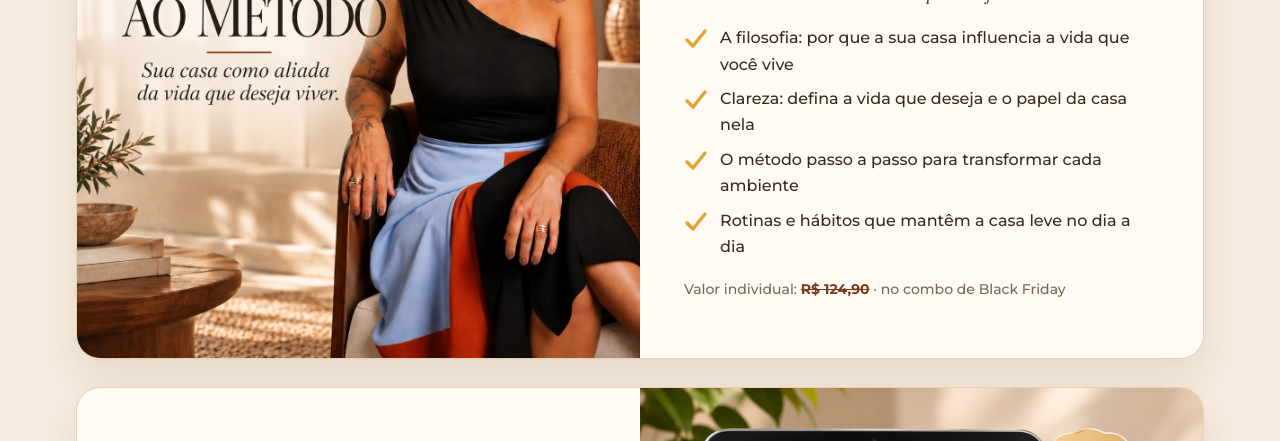
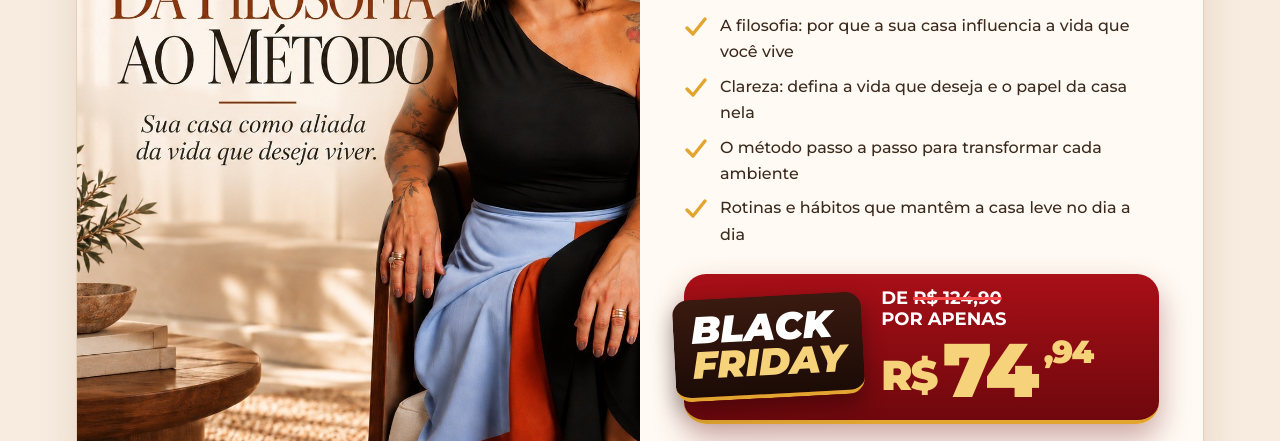
Before and after one commit to cassianopajewski77/Ci-black-, a plain HTML site: page index.html in a window 1280 px wide. Shown: the part 2996-3437 px from the top of the page. Drawn offline with nearby package versions, Linux system fonts and the light colour scheme.

Commit message:
Course card: Black Friday price banner (R$ 74,94) and keep creative title in frame
Co-Authored-By: Claude Opus 5.5 <noreply@anthropic.com>
Claude-Session: https://claude.ai/code/session_01YbXCMYVxnbqNk62GLDUHvb

```diff
--- a/index.html
+++ b/index.html
@@ -233,6 +233,7 @@
   .item.rev .item-img { order: 2; }
   .item-img { background: var(--cream-2); }
   .item-img img { width: 100%; height: 100%; object-fit: cover; }
+  .item:not(.rev) .item-img img { object-position: 12% 50%; }
   .item-body { padding: clamp(24px, 4vw, 44px); display: flex; flex-direction: column; justify-content: center; }
   .item-tag { display: inline-flex; align-items: center; gap: 10px; align-self: flex-start; background: linear-gradient(180deg, #a90f17, var(--red-deep)); color: #fff; border-radius: 999px; padding: 6px 14px; font-size: 12px; font-weight: 800; letter-spacing: .08em; text-transform: uppercase; }
   .item-tag svg { width: 18px; height: 18px; }
@@ -242,6 +243,21 @@
   .item .checks li { font-size: 16px; }
   .item .value { margin-top: 18px; font-size: 14px; color: var(--muted); }
   .item .value s { color: var(--brown); font-weight: 700; }
+  /* Faixa de preço Black Friday no card */
+  .bf-price { position: relative; display: flex; align-items: center; gap: 18px; margin-top: 26px; padding: 14px 22px 14px 0;
+    background: linear-gradient(180deg, #a90f17, var(--red-deep)); border-radius: 22px; border-bottom: 4px solid var(--gold);
+    box-shadow: 0 14px 30px rgba(110,8,13,.35); color: #fff; }
+  .bf-price .tag { flex: none; margin: -24px 0 -24px -10px; padding: 14px 18px; border-radius: 16px; transform: rotate(-3deg);
+    background: linear-gradient(180deg, #3a1a10, #1c0b06); border-bottom: 4px solid var(--gold); box-shadow: 0 10px 22px rgba(0,0,0,.35);
+    font: italic 900 clamp(26px, 3vw, 38px)/.92 Montserrat, sans-serif; text-transform: uppercase; }
+  .bf-price .tag span { display: block; }
+  .bf-price .tag .g { color: var(--gold-light); }
+  .bf-price .txt { font: 700 clamp(14px, 1.5vw, 18px)/1.15 Montserrat, sans-serif; text-transform: uppercase; }
+  .bf-price .txt s { text-decoration-color: #ff4b4b; text-decoration-thickness: 3px; }
+  .bf-price .big { display: flex; align-items: flex-start; gap: 6px; color: var(--gold-light); font: 900 clamp(44px, 6vw, 76px)/.95 Montserrat, sans-serif; letter-spacing: -.02em; margin-top: 4px; }
+  .bf-price .big .rs { font-size: .55em; margin-top: .55em; }
+  .bf-price .big sup { font-size: .42em; margin-top: .1em; }
+  @media (max-width: 480px) { .bf-price { gap: 12px; padding-right: 14px; } .bf-price .tag { padding: 10px 12px; } }
   .feat-row { display: flex; gap: 18px; flex-wrap: wrap; margin-top: 18px; padding-top: 18px; border-top: 1px solid #e6d0b6; }
   .feat { display: flex; align-items: center; gap: 10px; font-family: "Cormorant Garamond", serif; font-size: 18px; font-weight: 600; color: var(--brown-dark); line-height: 1.1; }
   .feat svg { width: 34px; height: 34px; flex: none; }
@@ -464,7 +480,7 @@
             <h3>Casa Intencional<br><span class="b">Da Filosofia ao Método</span></h3>
             <p class="sub">Sua casa como aliada da vida que deseja viver.</p>
             <ul class="checks" id="modulos"></ul>
-            <div class="value" id="valor-curso"></div>
+            <div class="bf-price" id="valor-curso"></div>
           </div>
         </article>
         <article class="item rev reveal">
@@ -651,6 +667,7 @@ const CONFIG = {
   // Preços (em reais)
   valorCurso: 124.90,       // valor "cheio" do curso
   valorLivro: 24.90,        // valor "cheio" do livro
+  precoBlackCurso: 74.94,   // preço de Black Friday exibido no card do curso
   precoBlack: 89.88,        // preço do combo na Black Friday (à vista)
   parcelas: 10,
   valorParcela: null,       // valor da parcela que a Hotmart mostra (null = mostra só o preço à vista)
@@ -709,7 +726,12 @@ $("#price-inst").innerHTML = CONFIG.valorParcela ? `<small>${CONFIG.parcelas}x</
 $("#price-cash").textContent = CONFIG.valorParcela ? `ou ${brl(CONFIG.precoBlack)} à vista` : `à vista ou parcelado em até ${CONFIG.parcelas}x no cartão`;
 $("#price-save").textContent = `Economia de ${off}% na Black Friday`;
 $("#sticky-price").textContent = CONFIG.valorParcela ? `${CONFIG.parcelas}x ${brl(CONFIG.valorParcela)}` : brl(CONFIG.precoBlack);
-$("#valor-curso").innerHTML = `Valor individual: <s>${brl(CONFIG.valorCurso)}</s> · no combo de Black Friday`;
+{
+  const [int, cents] = CONFIG.precoBlackCurso.toFixed(2).split(".");
+  $("#valor-curso").innerHTML = `<div class="tag"><span>Black</span><span class="g">Friday</span></div>
+    <div><div class="txt">De <s>${brl(CONFIG.valorCurso)}</s><br>por apenas</div>
+    <div class="big"><span class="rs">R$</span>${int}<sup>,${cents}</sup></div></div>`;
+}
 $("#valor-livro").innerHTML = `Valor individual: <s>${brl(CONFIG.valorLivro)}</s> · no combo de Black Friday`;
 
 // Conteúdo
```
